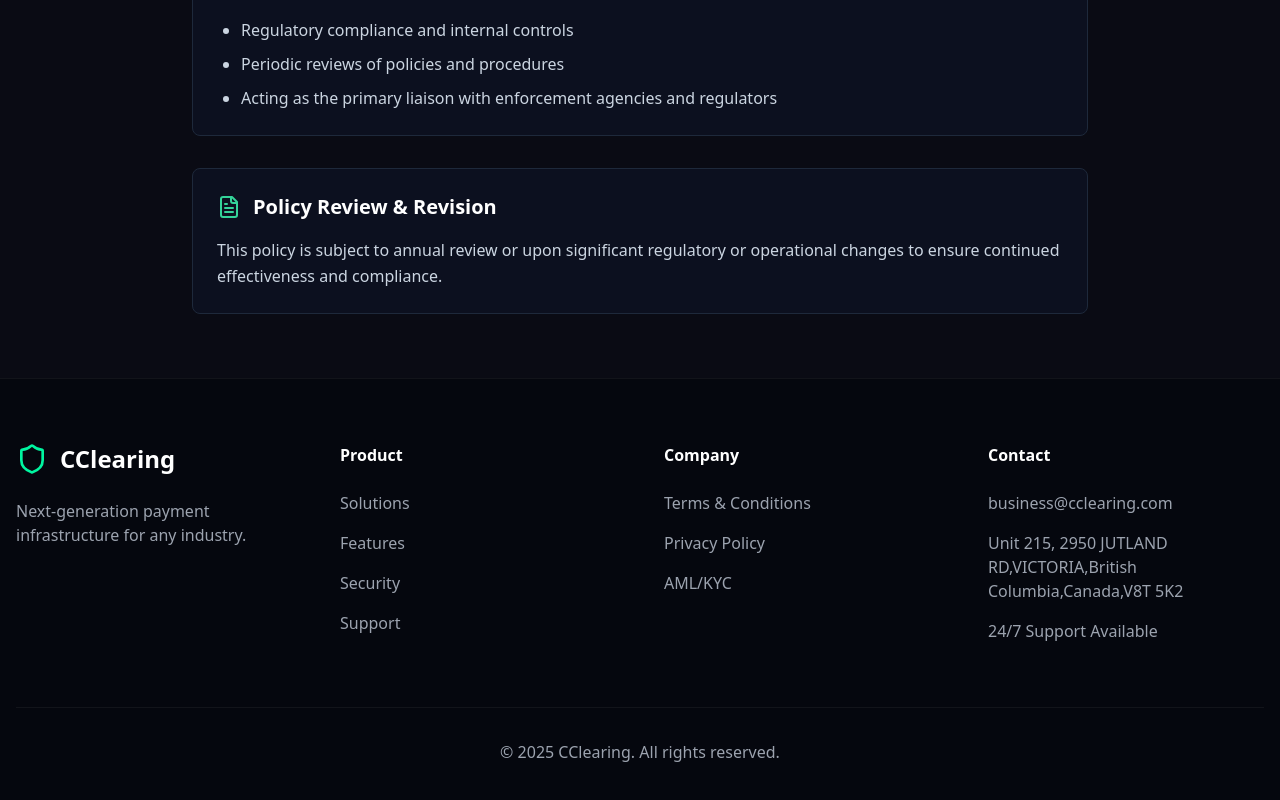
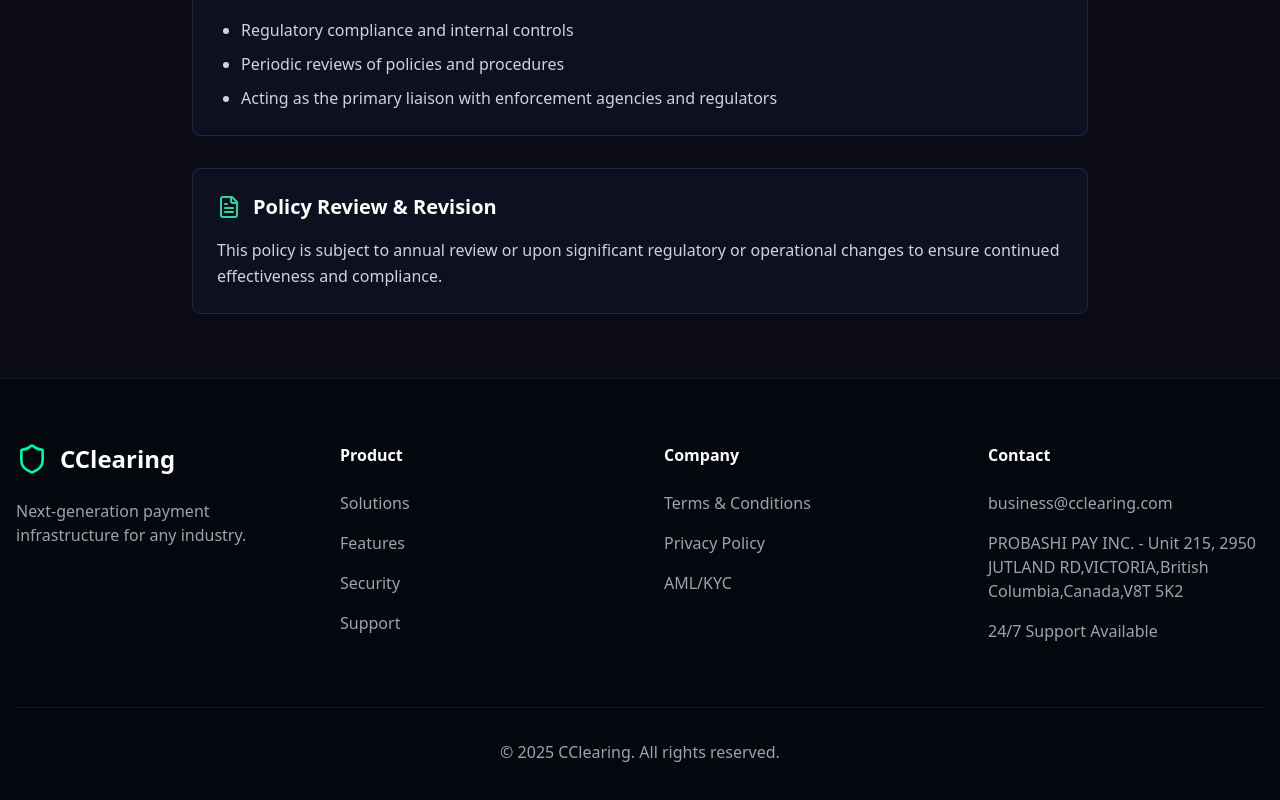
Before and after one commit to martinmiltonmartinez/cclearing, a React (Vite) app: page /aml in a window 1280 px wide. Shown: the part 2894-3694 px from the top of the page. Built offline with nearby package versions, Linux system fonts and the light colour scheme.

Commit message:
Update Footer.tsx

```diff
--- a/src/components/Footer.tsx
+++ b/src/components/Footer.tsx
@@ -33,7 +33,7 @@ const Footer = () => {
     {
      name: "Address",
      value:
-      "Unit 215, 2950 JUTLAND RD,VICTORIA,British Columbia,Canada,V8T 5K2",
+      "PROBASHI PAY INC. - Unit 215, 2950 JUTLAND RD,VICTORIA,British Columbia,Canada,V8T 5K2",
     },
     { name: "Availability", value: "24/7 Support Available" },
    ],
```
